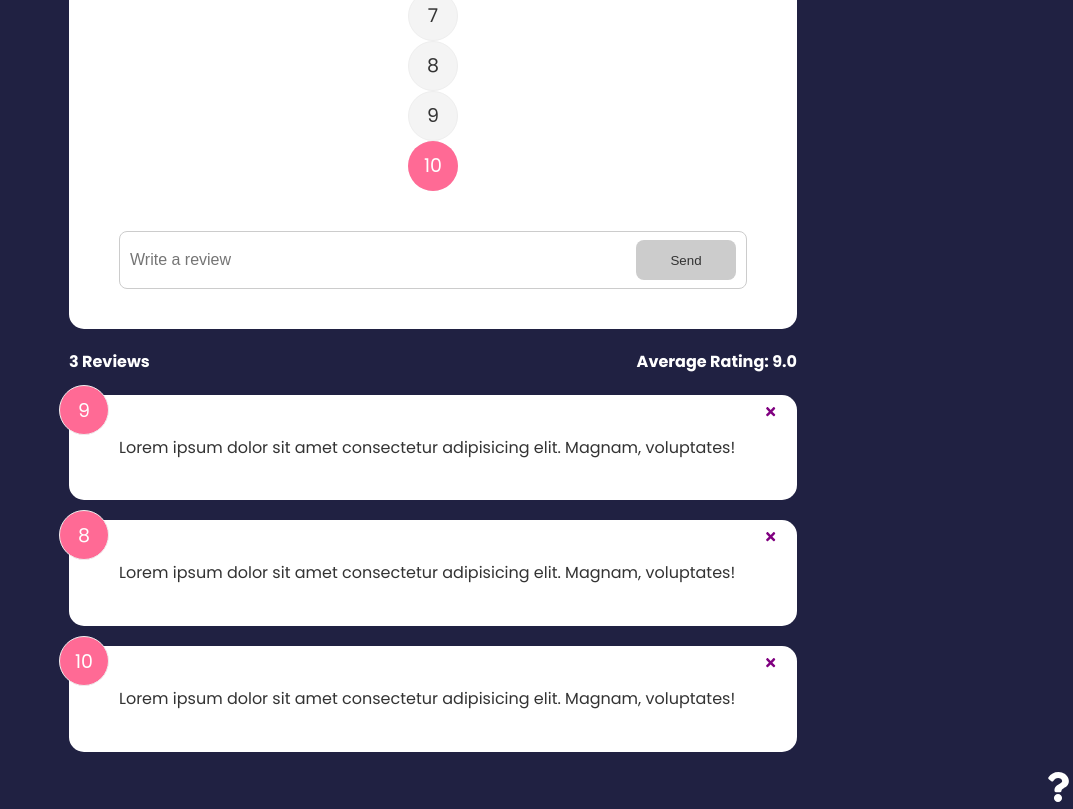
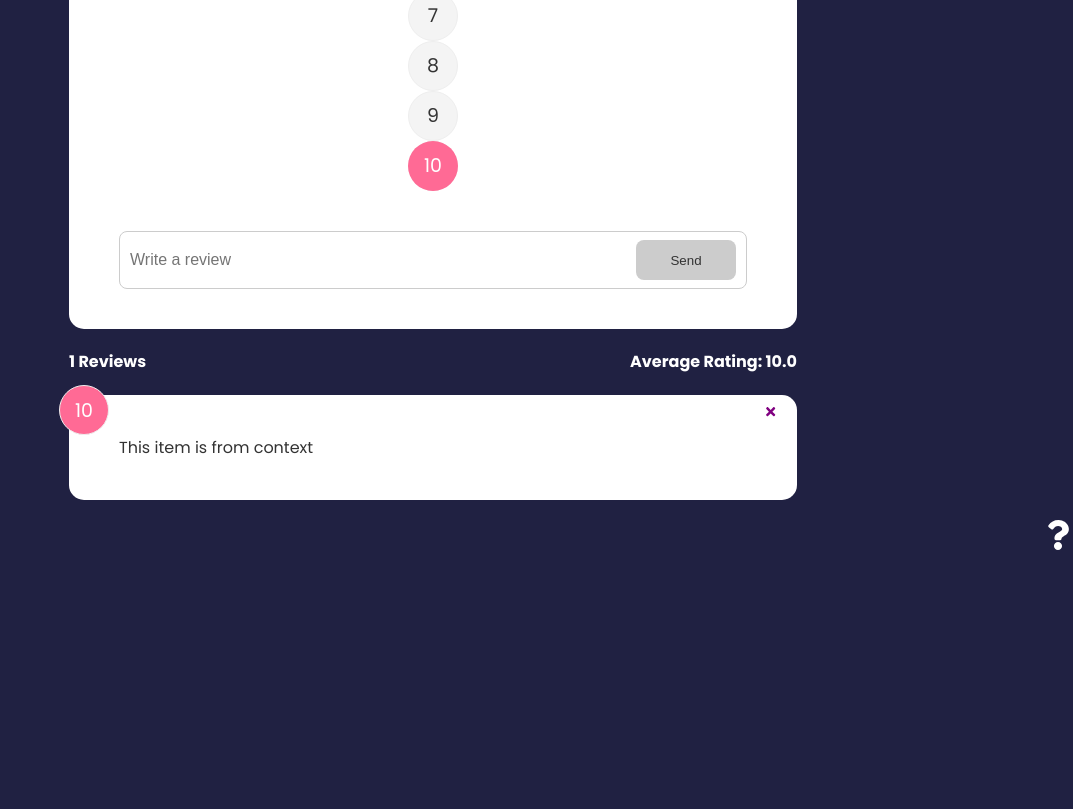
Before and after one commit to ChetanKaushik702/feedback-app, a React (Create React App) app: page / in a window 1280 px wide. Shown: the part 514-1323 px from the top of the page, without its empty margins (207-1280 px from the left). After the commit the page ends 1072 px from the top, so only its background shows below. Built offline with nearby package versions, Linux system fonts and the light colour scheme.

Commit message:
Created a global context for passing data to components

```diff
--- a/src/App.js
+++ b/src/App.js
@@ -1,25 +1,15 @@
 import { BrowserRouter as Router, Routes, Route } from "react-router-dom";
-import { useState } from "react";
 import Header from "./components/Header";
 import FeedbackList from "./components/FeedbackList";
-import FeedbackData from "./data/FeedbackData";
 import FeedbackStats from "./components/FeedbackStats";
 import FeedbackForm from "./components/FeedbackForm";
 import AboutPage from "./pages/AboutPage";
 import AboutIconLink from "./components/AboutIconLink";
+import { FeedbackProvider } from "./components/FeedbackContext";
 
 const App = () => {
-  const [feedbacks, setFeedbacks] = useState(FeedbackData);
-
-  const deleteFeedbackById = (id) => {
-    if (window.confirm("Are you sure you want to delete the feedback?"))
-      setFeedbacks((items) => items.filter((item) => item.id !== id));
-  };
-
-  const addFeedback = (feedback) => {
-    setFeedbacks((prevFeedbacks) => [feedback, ...prevFeedbacks]);
-  };
   return (
+    <FeedbackProvider>
       <Router>
         <Header />
         <Routes>
@@ -28,12 +18,9 @@ const App = () => {
             element={
               <>
                 <div className="container">
-                <FeedbackForm addFeedback={addFeedback} />
-                <FeedbackStats feedbacks={feedbacks} />
-                <FeedbackList
-                  feedbacks={feedbacks}
-                  deleteFeedbackById={deleteFeedbackById}
-                />
+                  <FeedbackForm />
+                  <FeedbackStats />
+                  <FeedbackList />
                 </div>
                 <AboutIconLink />
               </>
@@ -51,6 +38,7 @@ const App = () => {
           />
         </Routes>
       </Router>
+    </FeedbackProvider>
   );
 };
 
--- /dev/null
+++ b/src/components/FeedbackContext.js
@@ -0,0 +1,35 @@
+import { createContext, useState } from "react";
+
+const FeedbackContext = createContext();
+
+export const FeedbackProvider = ({ children }) => {
+  const [feedbacks, setFeedbacks] = useState([
+    {
+      id: 1,
+      text: "This item is from context",
+      rating: 10,
+    },
+  ]);
+
+  const deleteFeedbackById = (id) => {
+    if (window.confirm("Are you sure you want to delete the feedback?"))
+      setFeedbacks((items) => items.filter((item) => item.id !== id));
+  };
+
+  const addFeedback = (feedback) => {
+    setFeedbacks((prevFeedbacks) => [feedback, ...prevFeedbacks]);
+  };
+  return (
+    <FeedbackContext.Provider
+      value={{
+        feedbacks,
+        deleteFeedbackById,
+        addFeedback,
+      }}
+    >
+      {children}
+    </FeedbackContext.Provider>
+  );
+};
+
+export default FeedbackContext;
--- a/src/components/FeedbackForm.js
+++ b/src/components/FeedbackForm.js
@@ -1,9 +1,12 @@
 import { v4 as uuidv4 } from "uuid";
-import { useState } from "react";
+import { useContext, useState } from "react";
 import Button from "./Button";
 import Card from "./Card";
 import Rating from "./Rating";
-const FeedbackForm = ({ addFeedback }) => {
+import FeedbackContext from "./FeedbackContext";
+const FeedbackForm = () => {
+  const { addFeedback } = useContext(FeedbackContext);
+
   const [text, setText] = useState("");
   const [rating, setRating] = useState(10);
   const [message, setMessage] = useState("");
--- a/src/components/FeedbackItem.js
+++ b/src/components/FeedbackItem.js
@@ -1,23 +1,22 @@
 import { FaTimes } from "react-icons/fa";
-import { useState } from "react";
+import { useContext } from "react";
 import PropTypes from "prop-types";
 import Card from "./Card";
+import FeedbackContext from "./FeedbackContext";
 
-const FeedbackItem = ({ feedback, deleteFeedbackById }) => {
-  const [rating, setRating] = useState(feedback.rating);
-  const [text, setText] = useState(feedback.text);
-
+const FeedbackItem = ({ feedback }) => {
+  const { deleteFeedbackById } = useContext(FeedbackContext);
   const handleClick = (id) => {
     deleteFeedbackById(id);
   };
 
   return (
     <Card>
-      <div className="num-display">{rating}</div>
+      <div className="num-display">{feedback.rating}</div>
       <button onClick={() => handleClick(feedback.id)} className="close">
         <FaTimes color="purple" />
       </button>
-      <div className="text-display">{text}</div>
+      <div className="text-display">{feedback.text}</div>
     </Card>
   );
 };
--- a/src/components/FeedbackList.js
+++ b/src/components/FeedbackList.js
@@ -1,7 +1,10 @@
-import PropTypes from "prop-types";
+import { useContext } from "react";
 import FeedbackItem from "./FeedbackItem";
+import FeedbackContext from "./FeedbackContext";
 
-const FeedbackList = ({ feedbacks, deleteFeedbackById }) => {
+const FeedbackList = () => {
+  const { feedbacks } = useContext(FeedbackContext);
+
   if (!feedbacks || feedbacks.length === 0) {
     return <p>No Feedbacks Yet!</p>;
   }
@@ -9,24 +12,10 @@ const FeedbackList = ({ feedbacks, deleteFeedbackById }) => {
   return (
     <div className="feedback-list">
       {feedbacks.map((item) => (
-        <FeedbackItem
-          key={item.id}
-          feedback={item}
-          deleteFeedbackById={deleteFeedbackById}
-        />
+        <FeedbackItem key={item.id} feedback={item} />
       ))}
     </div>
   );
 };
 
-FeedbackList.propTypes = {
-  feedbacks: PropTypes.arrayOf(
-    PropTypes.shape({
-      id: PropTypes.number.isRequired,
-      rating: PropTypes.number.isRequired,
-      text: PropTypes.string.isRequired,
-    })
-  ),
-};
-
 export default FeedbackList;
--- a/src/components/FeedbackStats.js
+++ b/src/components/FeedbackStats.js
@@ -1,5 +1,8 @@
-import PropTypes from "prop-types";
-const FeedbackStats = ({ feedbacks }) => {
+import { useContext } from "react";
+import FeedbackContext from "./FeedbackContext";
+
+const FeedbackStats = () => {
+  const { feedbacks } = useContext(FeedbackContext);
   // calculating average rating
   let average =
     feedbacks.reduce((acc, curr) => {
@@ -15,8 +18,4 @@ const FeedbackStats = ({ feedbacks }) => {
   );
 };
 
-FeedbackStats.propTypes = {
-  feedbacks: PropTypes.array.isRequired,
-};
-
 export default FeedbackStats;
```
Lines whose indentation alone changed are shown as unchanged.
